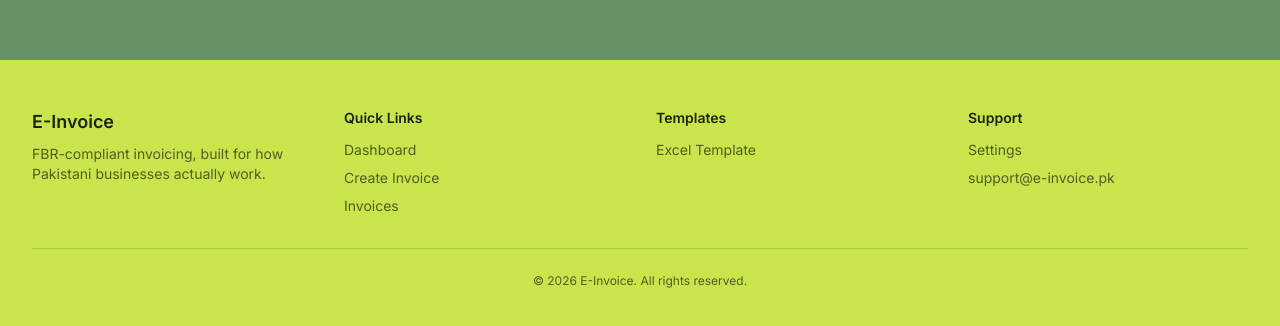
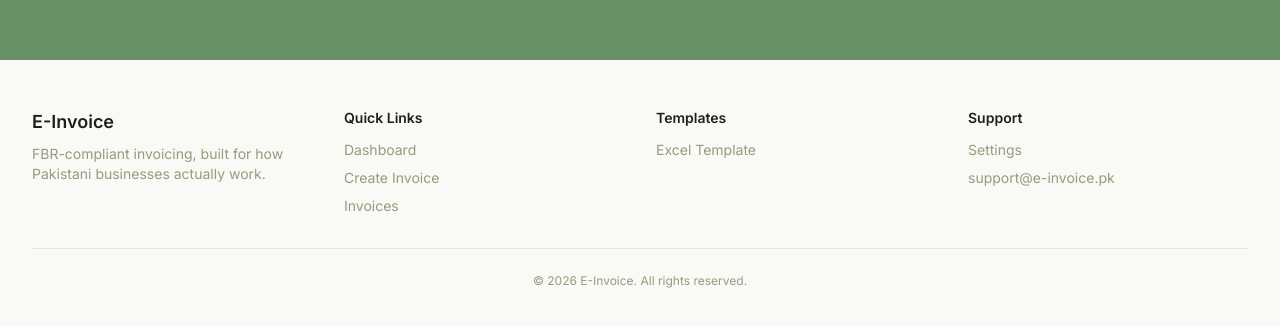
Before and after one commit to malaaaeeka/saas, a Next.js app in the folder frontend/: page / in a window 1280 px wide. Shown: the part 804-1130 px from the top of the page. Built offline with nearby package versions, Linux system fonts and the light colour scheme; no server answers.

Commit message:
altered the footer color

```diff
--- a/frontend/components/ui/Footer.tsx
+++ b/frontend/components/ui/Footer.tsx
@@ -2,13 +2,13 @@ import Link from 'next/link'
 
 export default function Footer() {
   return (
-    <footer className="bg-accent mt-auto">
+    <footer className="bg-background mt-auto">
       <div className="max-w-7xl mx-auto px-8 py-12">
         <div className="grid grid-cols-1 md:grid-cols-4 gap-8">
 
           <div>
             <p className="text-heading font-semibold text-lg mb-2">E-Invoice</p>
-            <p className="text-heading/70 text-sm">
+            <p className="text-muted text-sm">
               FBR-compliant invoicing, built for how Pakistani businesses actually work.
             </p>
           </div>
@@ -16,16 +16,16 @@ export default function Footer() {
           <div>
             <p className="text-heading font-semibold text-sm mb-3">Quick Links</p>
             <div className="flex flex-col gap-2">
-              <Link href="/dashboard" className="text-heading/70 hover:text-heading text-sm transition">Dashboard</Link>
-              <Link href="/create" className="text-heading/70 hover:text-heading text-sm transition">Create Invoice</Link>
-              <Link href="/invoices" className="text-heading/70 hover:text-heading text-sm transition">Invoices</Link>
+              <Link href="/dashboard" className="text-muted hover:text-heading text-sm transition">Dashboard</Link>
+              <Link href="/create" className="text-muted hover:text-heading text-sm transition">Create Invoice</Link>
+              <Link href="/invoices" className="text-muted hover:text-heading text-sm transition">Invoices</Link>
             </div>
           </div>
 
           <div>
             <p className="text-heading font-semibold text-sm mb-3">Templates</p>
             <div className="flex flex-col gap-2">
-              <a href="/templates/invoice_upload_template.xlsx" download className="text-heading/70 hover:text-heading text-sm transition">
+              <a href="/templates/invoice_upload_template.xlsx" download className="text-muted hover:text-heading text-sm transition">
                 Excel Template
               </a>
             </div>
@@ -34,8 +34,8 @@ export default function Footer() {
           <div>
             <p className="text-heading font-semibold text-sm mb-3">Support</p>
             <div className="flex flex-col gap-2">
-              <Link href="/settings" className="text-heading/70 hover:text-heading text-sm transition">Settings</Link>
-              <a href="mailto:support@e-invoice.pk" className="text-heading/70 hover:text-heading text-sm transition">
+              <Link href="/settings" className="text-muted hover:text-heading text-sm transition">Settings</Link>
+              <a href="mailto:support@e-invoice.pk" className="text-muted hover:text-heading text-sm transition">
                 support@e-invoice.pk
               </a>
             </div>
@@ -43,8 +43,8 @@ export default function Footer() {
 
         </div>
 
-        <div className="border-t border-heading/15 mt-8 pt-6 flex justify-center">
-          <p className="text-heading/70 text-xs">
+        <div className="border-t border-border mt-8 pt-6 flex justify-center">
+          <p className="text-muted text-xs">
             © {new Date().getFullYear()} E-Invoice. All rights reserved.
           </p>
         </div>
```
